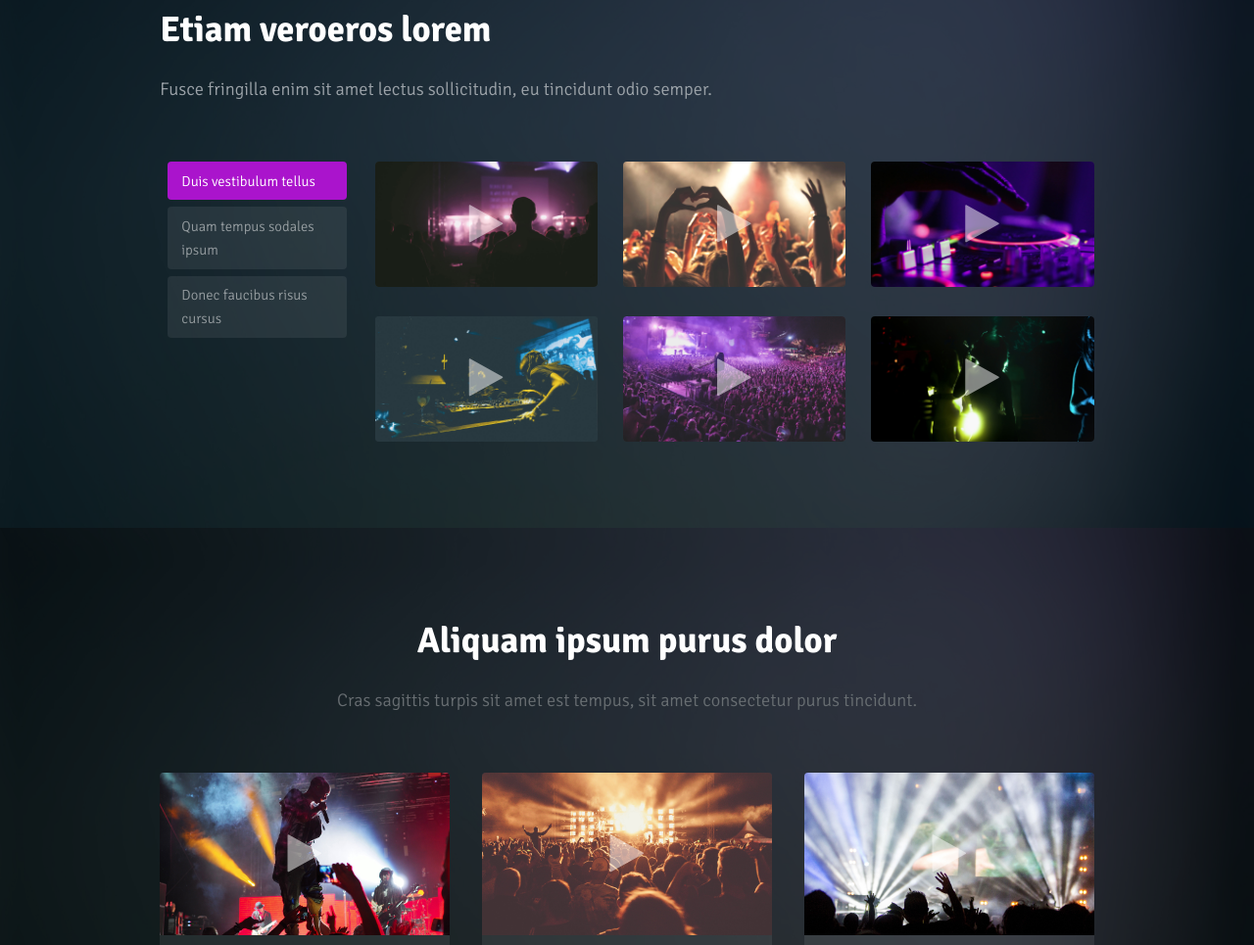
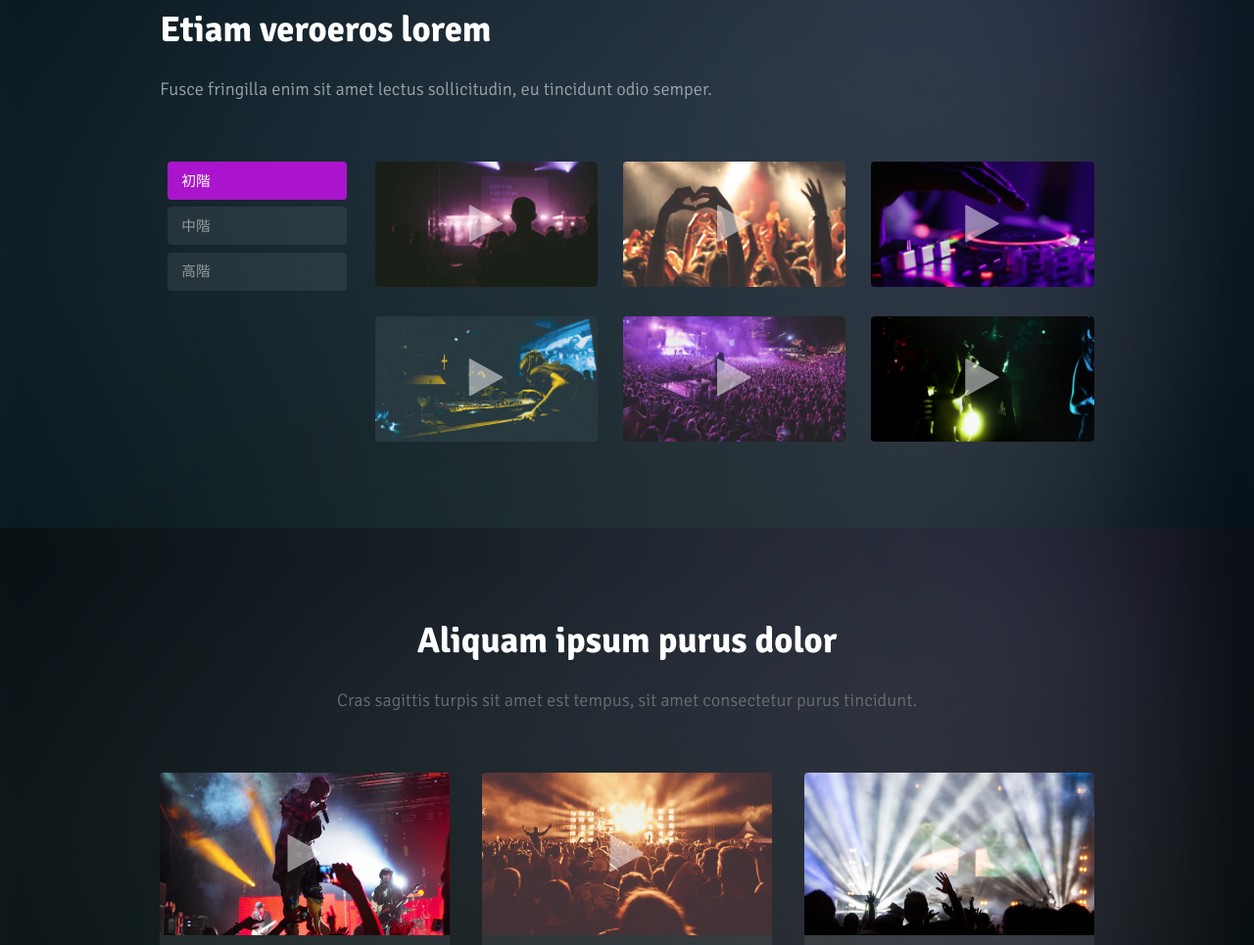
Before and after one commit to qwe882443/qaz882443, a plain HTML site: page templated-broadcast/index.html in a window 1280 px wide. Shown: the part 1596-2561 px from the top of the page at 98% size. Drawn offline with Linux system fonts and the light colour scheme.

Commit message:
Update index.html

```diff
--- a/templated-broadcast/index.html
+++ b/templated-broadcast/index.html
@@ -96,9 +96,9 @@
 						<!-- Tabbed Video Section -->
 							<div class="flex flex-tabs">
 								<ul class="tab-list">
-									<li><a href="#" data-tab="tab-1" class="active">Duis vestibulum tellus</a></li>
-									<li><a href="#" data-tab="tab-2">Quam tempus sodales ipsum</a></li>
-									<li><a href="#" data-tab="tab-3">Donec faucibus risus cursus</a></li>
+									<li><a href="#" data-tab="tab-1" class="active">初階 </a></li>
+									<li><a href="#" data-tab="tab-2">中階</a></li>
+									<li><a href="#" data-tab="tab-3">高階</a></li>
 								</ul>
 								<div class="tabs">
 
@@ -112,7 +112,7 @@
 															<div class="icon fa-play"></div>
 														</div>
 													</div>
-													<a href="generic.html" class="link"><span>Click Me</span></a>
+													<a href="https://www.youtube.com/watch?v=jjrGmms6u5o&t=2s" class="link"><span>Click Me</span></a>
 												</div>
 											<!-- Video Thumbnail -->
 												<div class="video col">
```
